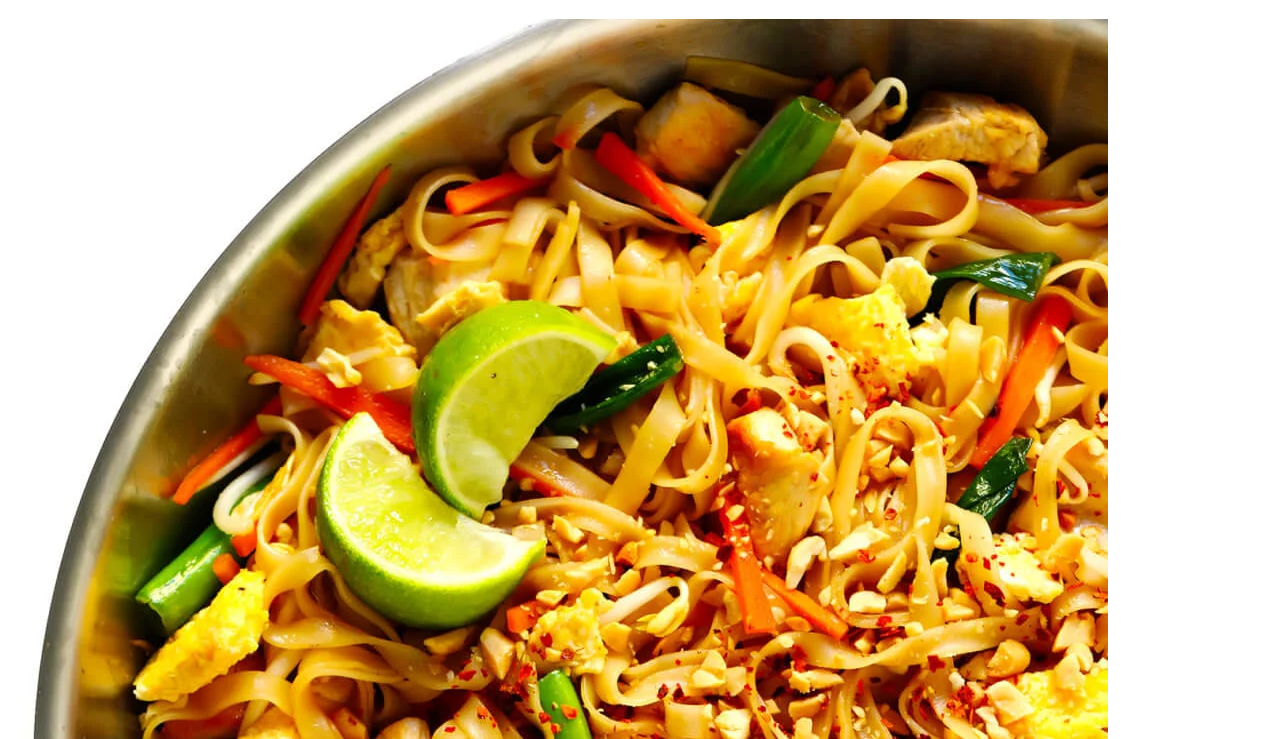
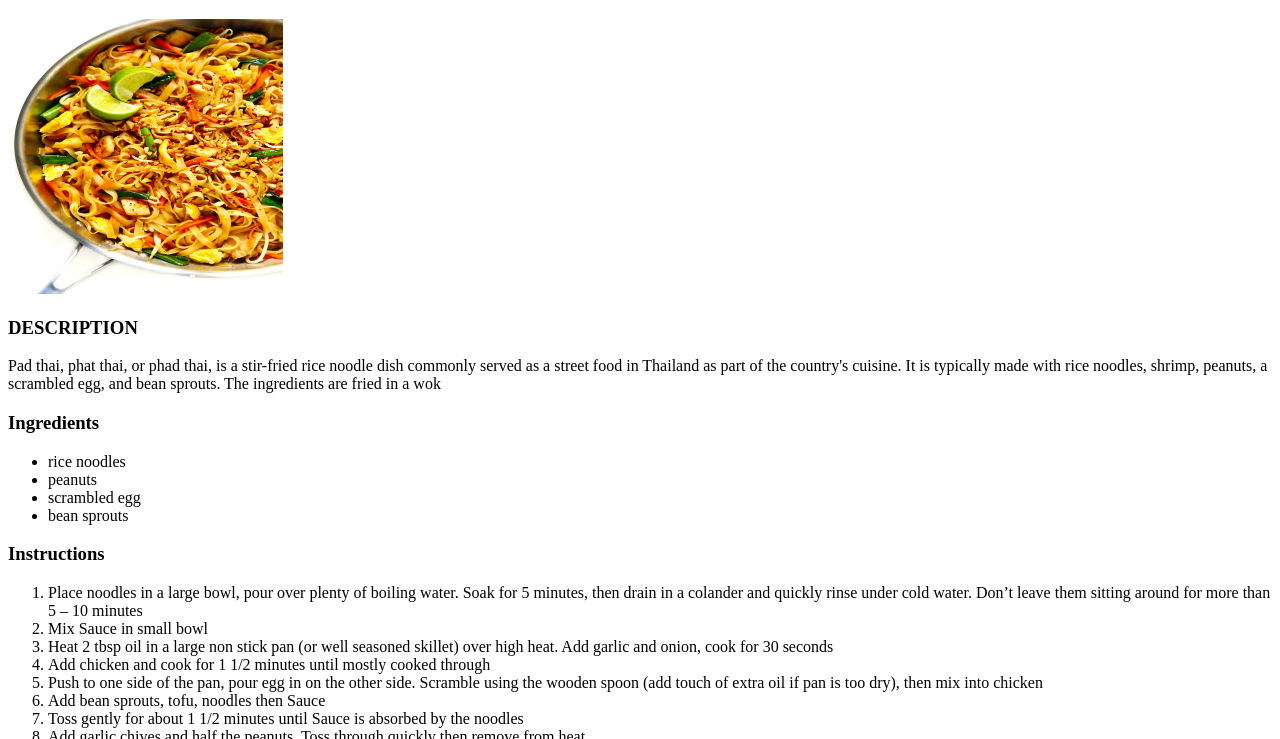
Before and after one commit to soupoftheday14/odin-recipes, a plain HTML site: page recipes/Pad-Thai.html in a window 1280 px wide. Shown: the part 61-800 px from the top of the page. Drawn offline with Linux system fonts and the light colour scheme.

Commit message:
Added information into the recipes and fix images
edited the image height and width parameters. Added all the details
into hte description, ingredients and instructions
Did not change any code just text boxes

```diff
--- a/recipes/Pad-Thai.html
+++ b/recipes/Pad-Thai.html
@@ -7,24 +7,29 @@
 </head>
 <body>
     <h1>Pad Thai</h1>
-    <img src="./images/Pad-Thai.jpg">
+    <img src="./images/Pad-Thai.jpg" alt="image of Pad thai" height="275" width="275">
     <h3>DESCRIPTION</h3>
-    <p>DESCRIPTION</p>
+    <p>Pad thai, phat thai, or phad thai, is a stir-fried rice noodle dish commonly served as a street food in Thailand as part of the country's cuisine. It is typically made with rice noodles, shrimp, peanuts, a scrambled egg, and bean sprouts. The ingredients are fried in a wok</p>
 
     <h3>Ingredients</h3>
 
     <ul>
-         <li>ingredient1</li>
-         <li>ingredient2</li>
-         <li>ingredient3</li>
-         <li>ingredient4</li>
+         <li>rice noodles</li>
+         <li>peanuts</li>
+         <li>scrambled egg</li>
+         <li>bean sprouts</li>
     </ul>
     <h3>Instructions</h3>
     <ol>
-         <li>Step 1</li>
-         <li>Step 2</li>
-         <li>Step 3</li>
-         <li>Step 4</li>
+         <li>Place noodles in a large bowl, pour over plenty of boiling water. Soak for 5 minutes, then drain in a colander and quickly rinse under cold water. Don’t leave them sitting around for more than 5 – 10 minutes</li>
+         <li>Mix Sauce in small bowl</li>
+         <li>Heat 2 tbsp oil in a large non stick pan (or well seasoned skillet) over high heat. Add garlic and onion, cook for 30 seconds</li>
+         <li>Add chicken and cook for 1 1/2 minutes until mostly cooked through</li>
+         <li>Push to one side of the pan, pour egg in on the other side. Scramble using the wooden spoon (add touch of extra oil if pan is too dry), then mix into chicken</li>
+         <li>Add bean sprouts, tofu, noodles then Sauce</li>
+         <li>Toss gently for about 1 1/2 minutes until Sauce is absorbed by the noodles</li>
+         <li>Add garlic chives and half the peanuts. Toss through quickly then remove from heat</li>
+         <li>Serve immediately, sprinkled with remaining peanuts and lime wedges on the side, with a sprinkle of chilli and a handful of extra beansprouts on the side if desired (this is the Thai way!). Squeeze over lime juice to taste before eating</li>
     </ol>
 </body>
 </html>
```
Also changed, not shown: recipes/Burgers.html (+11 -10 lines), recipes/lasagna.html (+10 -10 lines).
